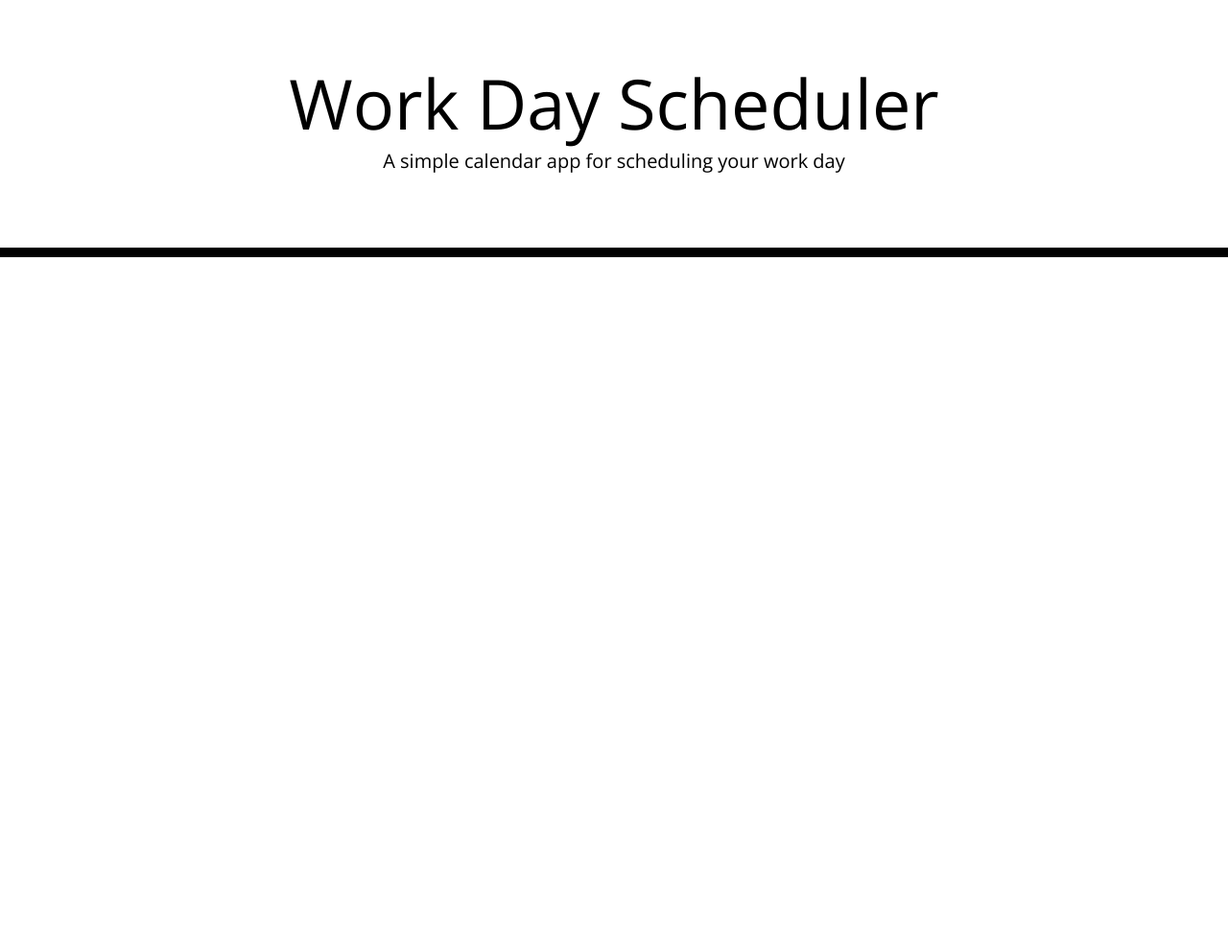
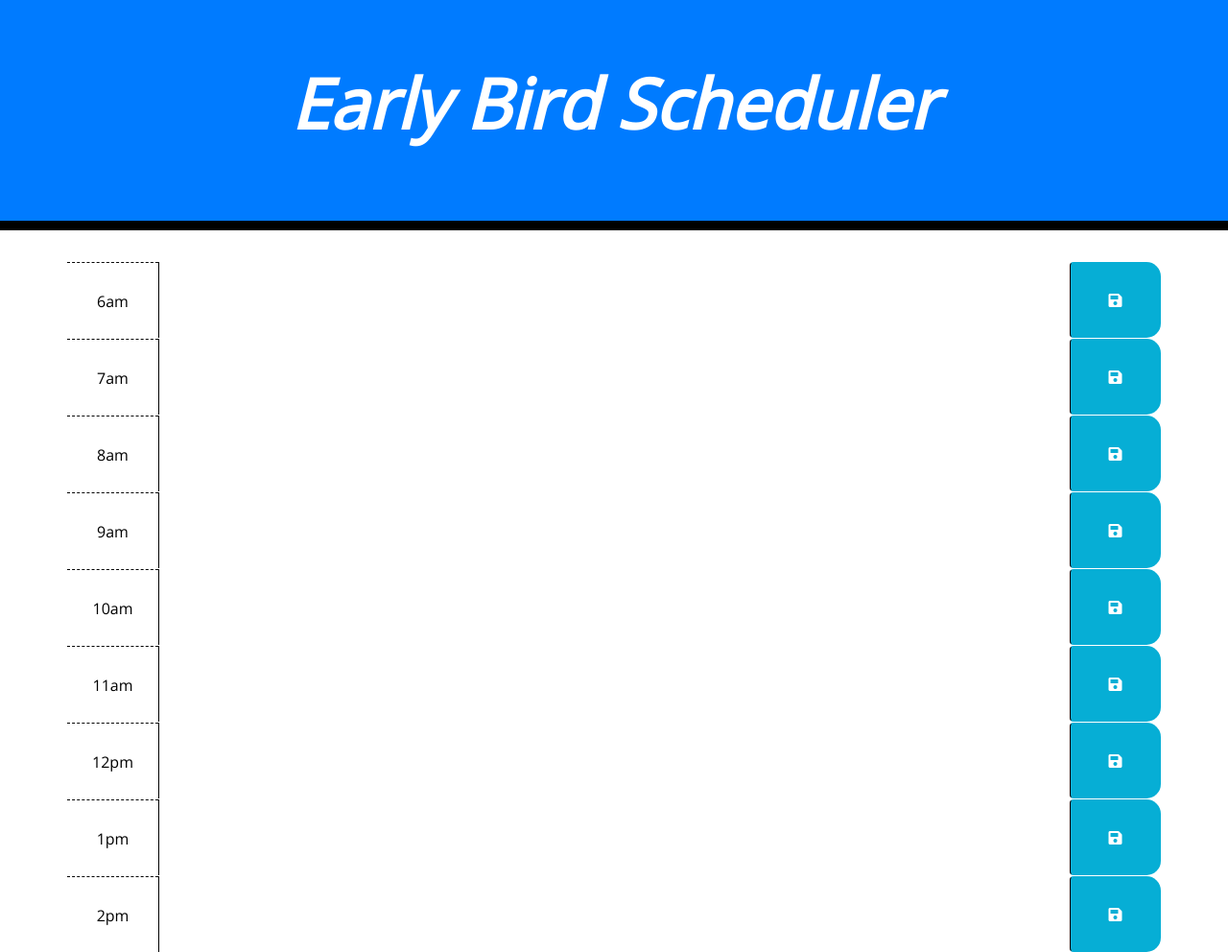
Before and after one commit to JamesC888/Day-Planner, a plain HTML site: page index.html in a window 1280 px wide. Shown: the whole page at 96% size. Before the commit the page ends 800 px from the top, so only its background shows below. Drawn offline with nearby package versions, Linux system fonts and the light colour scheme.

Commit message:
boxes working in html

```diff
--- a/index.html
+++ b/index.html
@@ -14,39 +14,111 @@ THEN the saved events persist -->
 
 <!DOCTYPE html>
 <html lang="en">
-  <head>
+
+<head>
     <meta charset="UTF-8" />
     <meta name="viewport" content="width=device-width, initial-scale=1.0" />
     <meta http-equiv="X-UA-Compatible" content="ie=edge" />
-    <link
-      rel="stylesheet"
-      href="https://stackpath.bootstrapcdn.com/bootstrap/4.3.1/css/bootstrap.min.css"
-    />
-    <link
-      rel="stylesheet"
-      href="https://use.fontawesome.com/releases/v5.8.1/css/all.css"
-      integrity="sha384-50oBUHEmvpQ+1lW4y57PTFmhCaXp0ML5d60M1M7uH2+nqUivzIebhndOJK28anvf"
-      crossorigin="anonymous"
-    />
-    <link
-      href="https://fonts.googleapis.com/css?family=Open+Sans&display=swap"
-      rel="stylesheet"
-    />
+    <link rel="stylesheet" href="https://stackpath.bootstrapcdn.com/bootstrap/4.3.1/css/bootstrap.min.css" />
+    <link rel="stylesheet" href="https://use.fontawesome.com/releases/v5.8.1/css/all.css"
+        integrity="sha384-50oBUHEmvpQ+1lW4y57PTFmhCaXp0ML5d60M1M7uH2+nqUivzIebhndOJK28anvf" crossorigin="anonymous" />
+    <link href="https://fonts.googleapis.com/css?family=Open+Sans&display=swap" rel="stylesheet" />
     <link rel="stylesheet" href="style.css" />
-    <title>Work Day Scheduler</title>
-  </head>
+    <title>Early Bird Scheduler</title>
+</head>
 
-  <body>
-    <header class="jumbotron">
-      <h1 class="display-3">Work Day Scheduler</h1>
-      <p class="lead">A simple calendar app for scheduling your work day</p>
-      <p id="currentDay" class="lead"></p>
+<body>
+    <header class="jumbotron bg-primary">
+        <h1 class="font-italic font-weight-bold text-white display-3">Early Bird Scheduler</h1>
+        <p class="text-white font-weight-bold lead"></p>
+        <p id="currentDay" class="text-white font-weight-bold lead"></p>
     </header>
     <div class="container">
-      <!-- Timeblocks go here -->
-    </div>
+        <div id="hour6" class="row time-block">
+            <div class="col-md-1 hour">
+                6am
+            </div>
+            <textarea class="col-md-10 description">
+            </textarea>
+            <button class="btn saveBtn col-md-1"><i class="fas fa-save"></i></button>
+        </div>
 
-    <script src="https://cdnjs.cloudflare.com/ajax/libs/jquery/3.2.1/jquery.min.js"></script>
-    <script src="https://cdnjs.cloudflare.com/ajax/libs/moment.js/2.24.0/moment.min.js"></script>
-  </body>
+        <div id="hour7" class="row time-block">
+            <div class="col-md-1 hour">
+                7am
+            </div>
+            <textarea class="col-md-10 description">
+            </textarea>
+            <button class="btn saveBtn col-md-1"><i class="fas fa-save"></i></button>
+        </div>
+
+        <div id="hour8" class="row time-block">
+            <div class="col-md-1 hour">
+                8am
+            </div>
+            <textarea class="col-md-10 description">
+            </textarea>
+            <button class="btn saveBtn col-md-1"><i class="fas fa-save"></i></button>
+        </div>
+
+        <div id="hour9" class="row time-block">
+            <div class="col-md-1 hour">
+                9am
+            </div>
+            <textarea class="col-md-10 description">
+            </textarea>
+            <button class="btn saveBtn col-md-1"><i class="fas fa-save"></i></button>
+        </div>
+
+        <div id="hour10" class="row time-block">
+            <div class="col-md-1 hour">
+                10am
+            </div>
+            <textarea class="col-md-10 description">
+            </textarea>
+            <button class="btn saveBtn col-md-1"><i class="fas fa-save"></i></button>
+        </div>
+
+        <div id="hour11" class="row time-block">
+            <div class="col-md-1 hour">
+                11am
+            </div>
+            <textarea class="col-md-10 description">
+            </textarea>
+            <button class="btn saveBtn col-md-1"><i class="fas fa-save"></i></button>
+        </div>
+
+        <div id="hour12" class="row time-block">
+            <div class="col-md-1 hour">
+                12pm
+            </div>
+            <textarea class="col-md-10 description">
+            </textarea>
+            <button class="btn saveBtn col-md-1"><i class="fas fa-save"></i></button>
+        </div>
+
+        <div id="hour13" class="row time-block">
+            <div class="col-md-1 hour">
+                1pm
+            </div>
+            <textarea class="col-md-10 description">
+            </textarea>
+            <button class="btn saveBtn col-md-1"><i class="fas fa-save"></i></button>
+        </div>
+
+        <div id="hour14" class="row time-block">
+            <div class="col-md-1 hour">
+                2pm
+            </div>
+            <textarea class="col-md-10 description">
+            </textarea>
+            <button class="btn saveBtn col-md-1"><i class="fas fa-save"></i></button>
+        </div>
+
+
+        <script src="https://ajax.googleapis.com/ajax/libs/jquery/3.5.1/jquery.min.js"></script>
+        <script src="script.js"></script>
+        <script src="https://cdnjs.cloudflare.com/ajax/libs/moment.js/2.27.0/moment.min.js"></script>
+</body>
+
 </html>
```
Also changed, not shown: script.js (added, +13 -0 lines).
